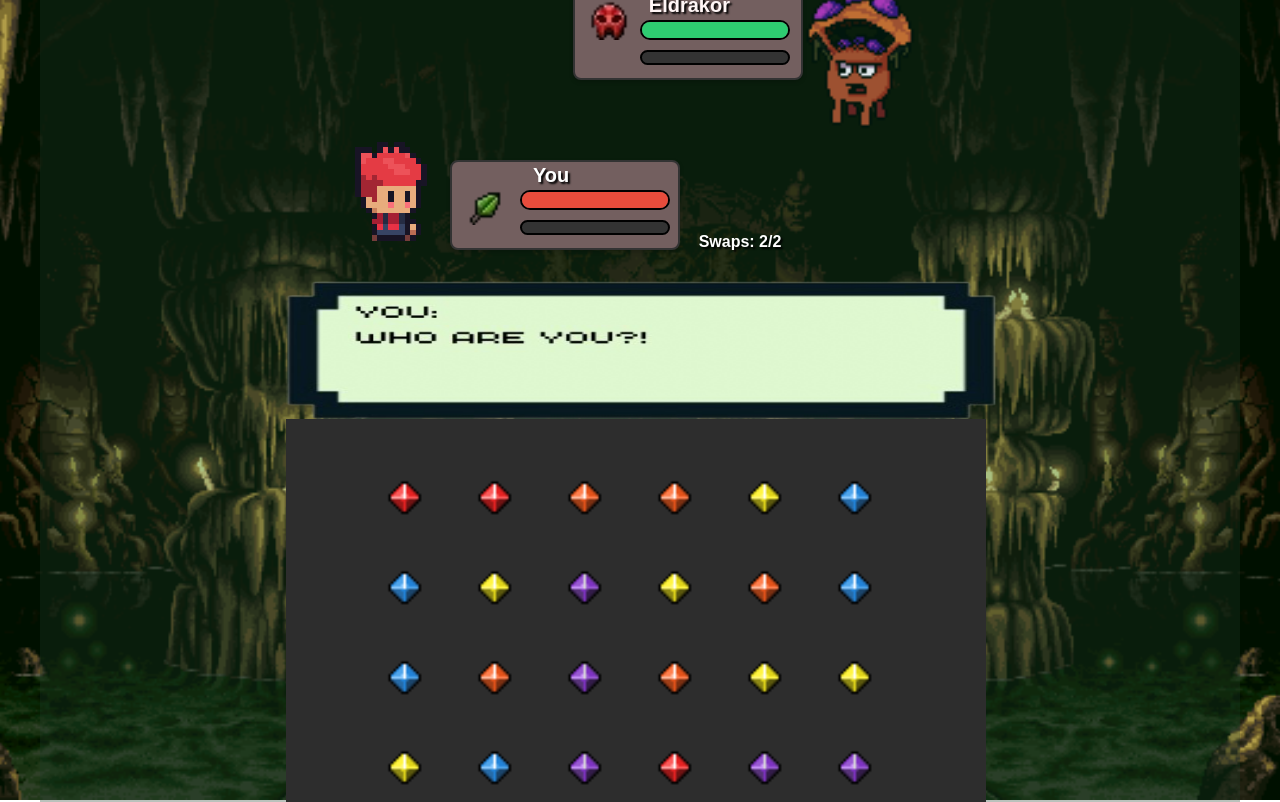
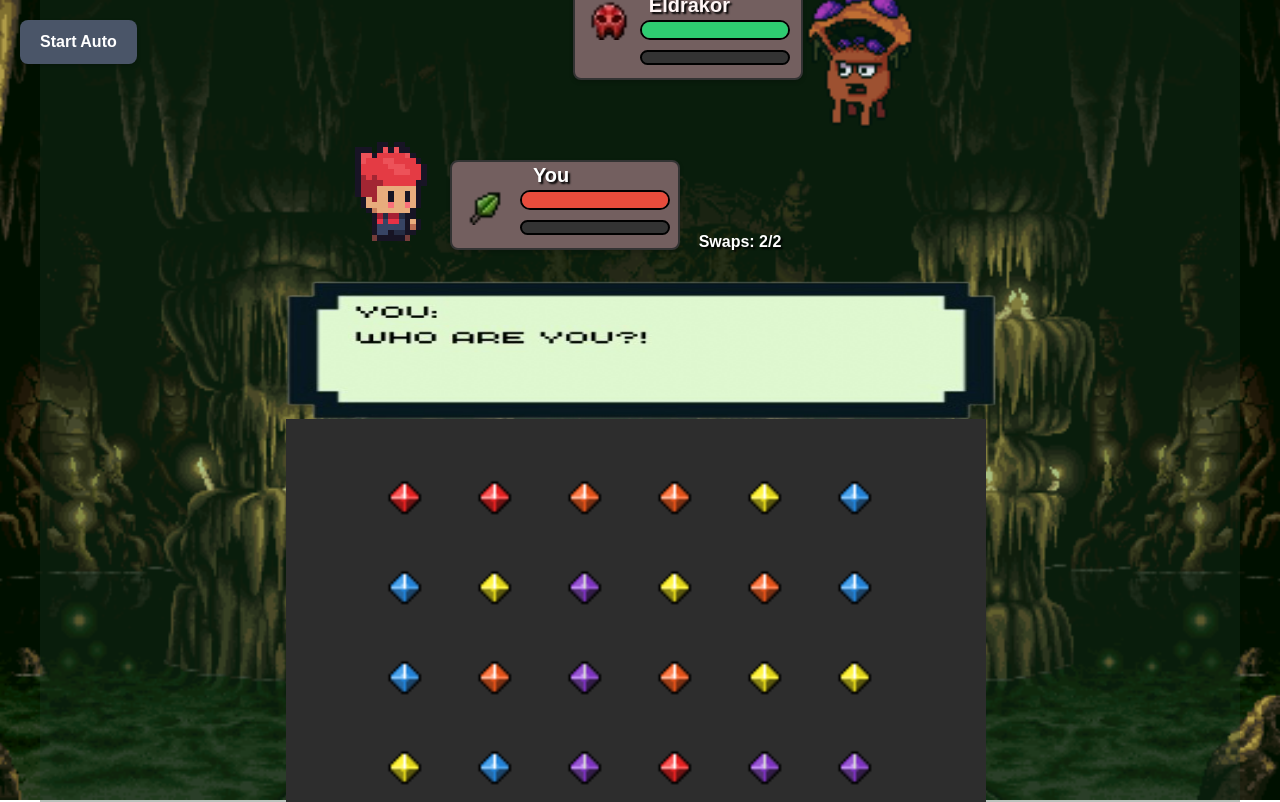
Before and after one commit to derek2403/starknet, a Next.js app: page /gamega in a window 1280 px wide. Shown: the top 802 px of the page. Built offline with nearby package versions, Linux system fonts and the light colour scheme; what @starknet-react/core would draw is missing.

Commit message:
solved auto start

```diff
--- a/package.json
+++ b/package.json
@@ -21,6 +21,7 @@
     "react-dom": "^18.2.0",
     "starknet": "^6.11.0",
     "tmx-parser": "^1.5.0",
+    "geist": "^1.3.1",
     "styled-components": "^6.1.14",
     "tailwind-scrollbar-hide": "^2.0.0"
   },
--- a/pages/gamega.js
+++ b/pages/gamega.js
@@ -1,4 +1,4 @@
-import { useEffect, useState } from 'react';
+import { useEffect, useState, useCallback } from 'react';
 import styles from '../styles/gamega.module.css';
 import { useRouter } from 'next/router';
 import NPC from '../pages/components/NPC.js';
@@ -21,6 +21,12 @@ export default function Game() {
     const [showVictory, setShowVictory] = useState(false);
     const [showEmpty, setShowEmpty] = useState(false);
     const [npcAction, setNpcAction] = useState('idle');
+    const [showNoItemDrop, setShowNoItemDrop] = useState(false);
+    const [showContinueButton, setShowContinueButton] = useState(false);
+    const [isAIPlaying, setIsAIPlaying] = useState(false);
+    const [aiInterval, setAiInterval] = useState(null);
+    const [gameInitialized, setGameInitialized] = useState(false);
+    const [isProcessingMove, setIsProcessingMove] = useState(false);
 
     const handleFrameClick = () => {
         if (currentImage < 4) {
@@ -106,6 +112,10 @@ export default function Game() {
                             frameRate: 12,
                             repeat: 0
                         });
+
+                        // Signal that the game is ready
+                        setGameInitialized(true);
+                        window.gameScene = this;
                     }
 
                     selectOrb(orb) {
@@ -391,6 +401,16 @@ export default function Game() {
                             }
                         });
                     }
+
+                    // Add a helper method for AI moves
+                    makeAIMove(orb1, orb2) {
+                        if (!this.isProcessing && orb1 && orb2) {
+                            this.selectOrb(orb1);
+                            setTimeout(() => {
+                                this.selectOrb(orb2);
+                            }, 200);
+                        }
+                    }
                 }
 
                 const config = {
@@ -456,15 +476,124 @@ export default function Game() {
 
     // Handle click after monster is dead
     const handleClick = () => {
-        if (!showMonster) {
-            router.push('/dungeonhall');
+        if (!showMonster && !showNoItemDrop) {
+            // Only allow clicks when not showing notification
+            // Add any other click handling here
         }
     };
 
+    useEffect(() => {
+        if (monsterHealth <= 0) {
+            // Monster defeated
+            setShowMonster(false);
+            setShowVictory(true);
+            setTimeout(() => {
+                setShowNoItemDrop(true);
+            }, 3000); // Wait 3 seconds after victory
+        }
+    }, [monsterHealth]);
+
+    // Only close and redirect when player clicks the close button
+    const handleClose = () => {
+        setShowNoItemDrop(false);
+        router.push('/dungeonhall');
+    };
+
+    // Modify findBestMove to strictly check isAIPlaying
+    const findBestMove = (scene) => {
+        if (!isAIPlaying || !scene || !scene.grid || isProcessingMove) {
+            return null;
+        }
+        // Look for potential matches
+        for (let row = 0; row < 6; row++) {
+            for (let col = 0; col < 5; col++) {
+                const orb1 = scene.grid[row][col];
+                const orb2 = scene.grid[row][col + 1];
+
+                if (!orb1 || !orb2 || !orb1.active || !orb2.active) {
+                    continue;
+                }
+
+                // Check if these orbs would make a match when swapped
+                const type1 = orb1.getData('type');
+                const type2 = orb2.getData('type');
+
+                // Check horizontal match potential
+                if (col < 4 && scene.grid[row][col + 2]) {
+                    const type3 = scene.grid[row][col + 2].getData('type');
+                    if (type2 === type3) {
+                        return { orb1, orb2 };
+                    }
+                }
+
+                // Check vertical match potential
+                if (row < 4 && scene.grid[row + 1][col] && scene.grid[row + 2][col]) {
+                    const below1 = scene.grid[row + 1][col].getData('type');
+                    const below2 = scene.grid[row + 2][col].getData('type');
+                    if (type1 === below1 && type1 === below2) {
+                        return { orb1, orb2 };
+                    }
+                }
+            }
+        }
+        return null;
+    };
+
+    // Update toggleAIPlay to be more strict
+    const toggleAIPlay = useCallback(() => {
+        // Clear any existing interval first
+        if (aiInterval) {
+            clearInterval(aiInterval);
+            setAiInterval(null);
+        }
+
+        setIsAIPlaying(prev => {
+            if (!prev) {
+                console.log("Starting AI...");
+                const interval = setInterval(() => {
+                    const scene = window.gameScene;
+                    if (scene && !isProcessingMove && swapCount > 0) {
+                        console.log("Finding move...");
+                        setIsProcessingMove(true);
+                        const move = findBestMove(scene);
+                        if (move) {
+                            console.log("Found move at row " + move.row + ", col " + move.col);
+                            console.log("Executing move...");
+                            scene.selectOrb(scene.grid[move.row][move.col]);
+                            setIsProcessingMove(false);
+                        }
+                    }
+                }, 2000);
+                setAiInterval(interval);
+                return true;
+            }
+            console.log("Stopping AI...");
+            return false;
+        });
+    }, [aiInterval, isProcessingMove, swapCount]);
+
+    // Add cleanup effect that runs on mount/unmount only
+    useEffect(() => {
+        // Ensure AI is off initially
+        setIsAIPlaying(false);
+        setIsProcessingMove(false);
+
+        // Cleanup function
+        return () => {
+            if (aiInterval) {
+                clearInterval(aiInterval);
+                setAiInterval(null);
+            }
+            setIsAIPlaying(false);
+            setIsProcessingMove(false);
+        };
+    }, []); // Empty dependency array means this only runs on mount/unmount
+
+    // Add the Auto button with better visibility
     return (
         <div
             className={styles['game-container-wrapper']}
-            onClick={handleClick}  // Add click handler to whole container
+            onClick={handleClick}
         >
             <div className={styles['content-wrapper']}>
                 <div className={styles['game-title']}>
@@ -569,6 +698,74 @@ export default function Game() {
 
                 <div id="game-container" className={styles['game-container']} />
             </div>
+
+            {/* Full Screen No Item Drop Notification */}
+            {showNoItemDrop && (
+                <div className="fixed inset-0 z-50 flex flex-col items-center justify-center"
+                     onClick={(e) => e.stopPropagation()} // Prevent clicks from bubbling up
+                >
+                    {/* Dark overlay */}
+                    <div className="absolute inset-0 bg-black bg-opacity-80" />
+
+                    {/* Notification Content */}
+                    <div className="relative z-50 w-screen h-screen flex flex-col items-center justify-center">
+                        {/* Close Button */}
+                        <button
+                            onClick={handleClose}
+                            className="absolute top-4 right-4 w-10 h-10 bg-gray-800 hover:bg-gray-700
+                                     rounded-full flex items-center justify-center z-50
+                                     transition-colors transform hover:scale-110 active:scale-95"
+                        >
+                            <svg
+                                className="w-6 h-6 text-white"
+                                fill="none"
+                                stroke="currentColor"
+                                viewBox="0 0 24 24"
+                            >
+                                <path
+                                    strokeLinecap="round"
+                                    strokeLinejoin="round"
+                                    strokeWidth={2}
+                                    d="M6 18L18 6M6 6l12 12"
+                                />
+                            </svg>
+                        </button>
+
+                        <img
+                            src="/notif/noitemdrop.png"
+                            alt="No Item Drop"
+                            className="w-full h-full object-contain"
+                        />
+                    </div>
+                </div>
+            )}
+
+            {/* Add this button */}
+            <button
+                className={`${styles['ai-button']} ${isAIPlaying ? styles['active'] : ''}`}
+                onClick={(e) => {
+                    e.stopPropagation();
+                    console.log("Auto button clicked");
+                    toggleAIPlay();
+                }}
+                style={{
+                    position: 'absolute',
+                    top: '20px',
+                    left: '20px',
+                    zIndex: 1000,
+                    padding: '10px 20px',
+                    fontSize: '16px',
+                    fontWeight: 'bold',
+                    backgroundColor: isAIPlaying ? '#48bb78' : '#4a5568',
+                    color: 'white',
+                    border: 'none',
+                    borderRadius: '8px',
+                    cursor: 'pointer',
+                    boxShadow: '0 2px 4px rgba(0,0,0,0.2)'
+                }}
+            >
+                {isAIPlaying ? 'Stop Auto' : 'Start Auto'}
+            </button>
         </div>
     );
 }
--- a/styles/gamega.module.css
+++ b/styles/gamega.module.css
@@ -312,3 +312,26 @@
     margin-left: -45px;  /* Add this line to move left */
     margin-top: -50px;
 }
+
+.ai-button {
+    padding: 8px 16px;
+    border-radius: 4px;
+    background-color: #4a5568;
+    color: white;
+    font-weight: bold;
+    transition: all 0.2s;
+    border: none;
+    cursor: pointer;
+}
+
+.ai-button:hover {
+    background-color: #2d3748;
+}
+
+.ai-button.active {
+    background-color: #48bb78;
+}
+
+.ai-button.active:hover {
+    background-color: #38a169;
+}
```
Also changed, not shown: 1 other file (tests, documents, lock files or other folders).
